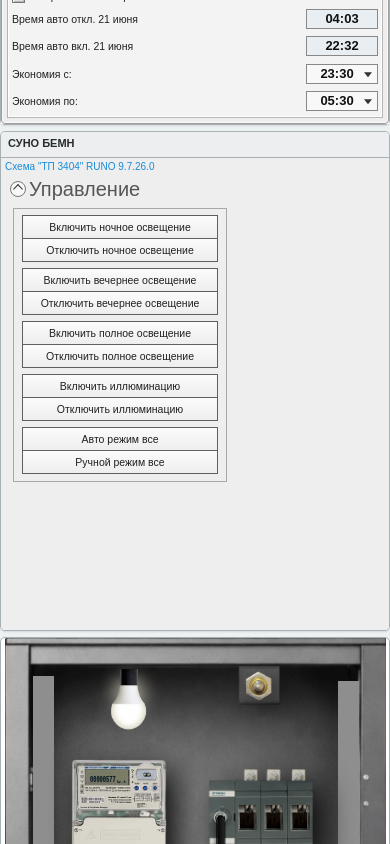
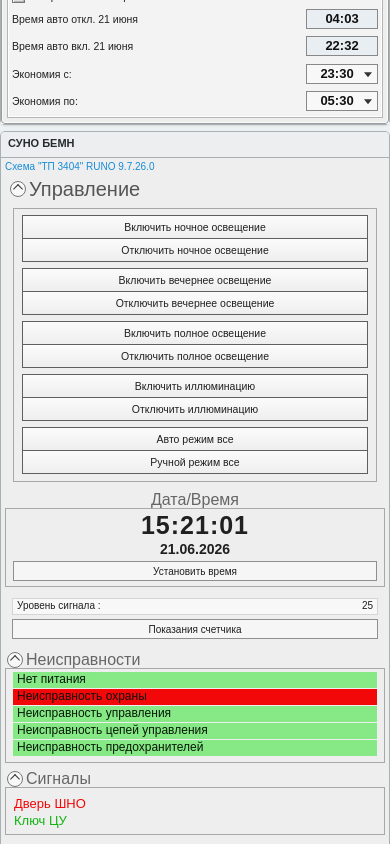
Before and after one commit to medzviadziou/simulator-gorsvet, a React (Vite) app: page / in a window 390 px wide. Shown: the part 1160-2004 px from the top of the page. Built offline with nearby package versions, Linux system fonts and the light colour scheme.

Commit message:
Reorder SCADA sections on mobile

```diff
--- a/src/App.css
+++ b/src/App.css
@@ -383,12 +383,16 @@ body,
   }
 
   .app__panel--skada {
-    height: 520px;
-    min-height: 520px;
+    height: auto;
+    min-height: 0;
+  }
+
+  .app__skada {
+    overflow: visible;
   }
 
   .app__skada > .skada {
-    min-width: 860px;
+    min-width: 0;
   }
 
   .app__main > .shu-shno {
@@ -402,11 +406,11 @@ body,
 
 @media (max-width: 420px) {
   .app__panel--skada {
-    height: 500px;
-    min-height: 500px;
+    height: auto;
+    min-height: 0;
   }
 
   .app__skada > .skada {
-    min-width: 830px;
+    min-width: 0;
   }
 }
--- a/src/components/skada/skada.scss
+++ b/src/components/skada/skada.scss
@@ -958,6 +958,35 @@ $skada-latched-inner-shadow: inset 0 0 0 1px rgba(255, 255, 255, 0.55);
   }
 }
 
+@media (max-width: 640px) {
+  .skada {
+    display: flex;
+    flex-direction: column;
+    height: auto;
+    overflow: visible;
+
+    &__canvas,
+    &__side {
+      width: 100%;
+      height: auto;
+      overflow: visible;
+    }
+
+    &__side--left {
+      order: 1;
+    }
+
+    &__side--right {
+      order: 2;
+    }
+
+    &__canvas {
+      order: 3;
+      aspect-ratio: 7 / 5;
+    }
+  }
+}
+
 @keyframes skada-fault-blink {
   0%,
   49% {
```
